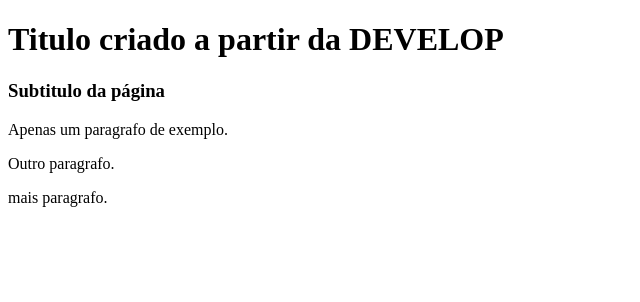
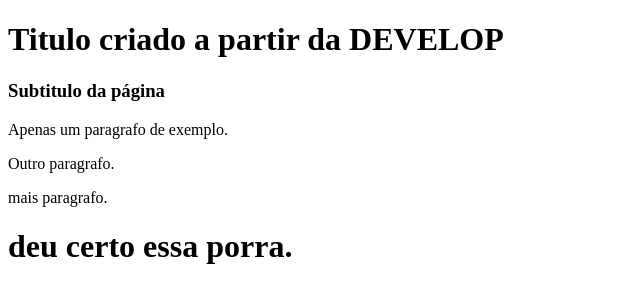
Before and after one commit to josivalmacedo/treinamento-github, a plain HTML site: page index.html in a window 1280 px wide. Shown: the whole page, without its empty margins (0-640 px from the left). Drawn offline with Linux system fonts and the light colour scheme.

Commit message:
mais um teste deploy

```diff
--- a/index.html
+++ b/index.html
@@ -11,5 +11,6 @@
     <p>Apenas um paragrafo de exemplo.</p>
     <p>Outro paragrafo.</p>
     <p>mais paragrafo.</p>
+    <h1>deu certo essa porra.</h1>
 </body>
 </html>
```
